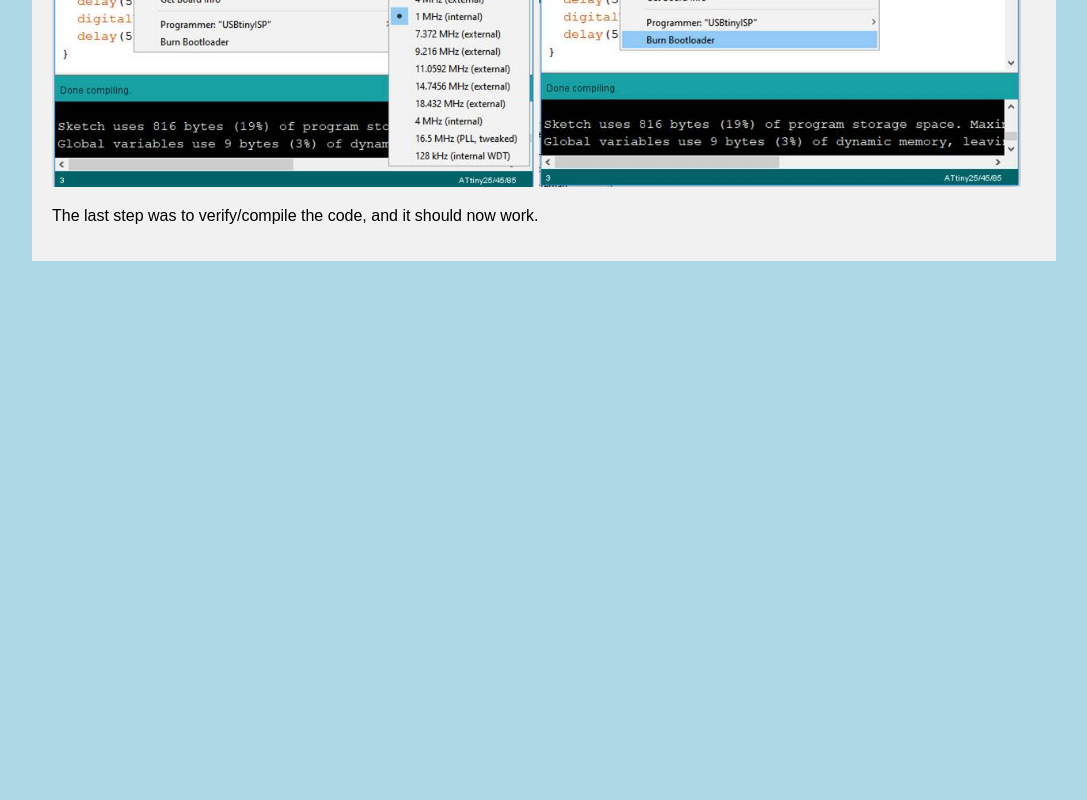
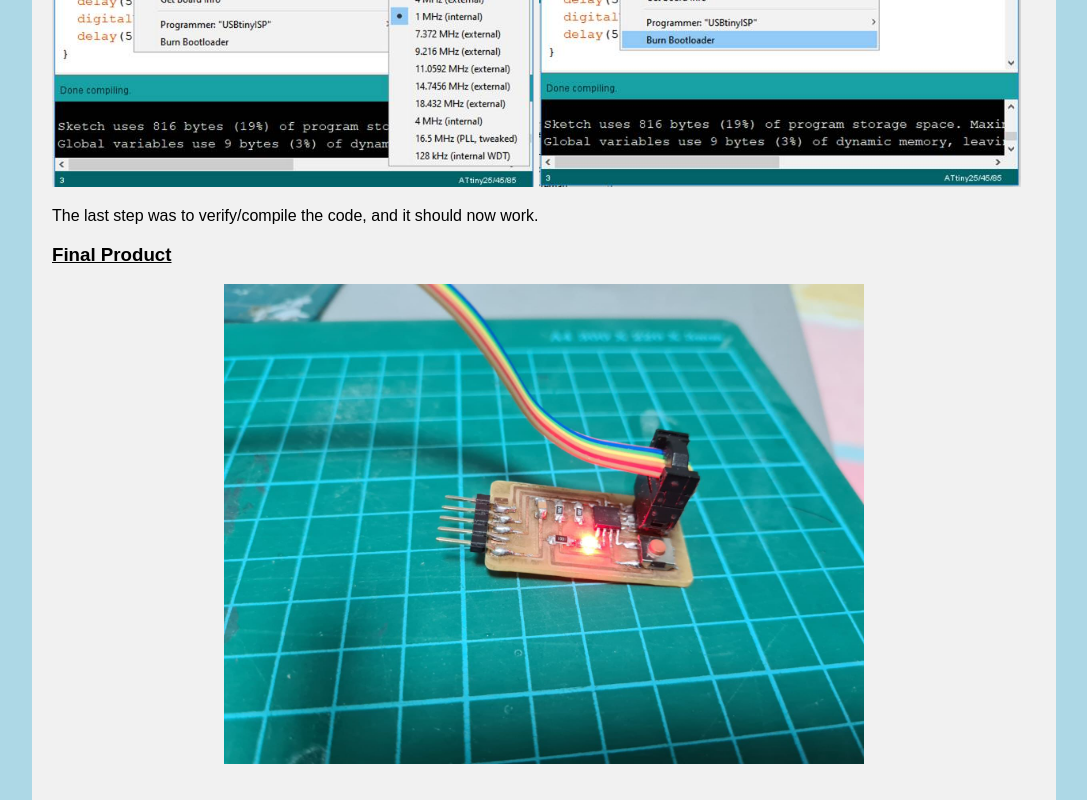
Before and after one commit to ianlimm/EP1001, a plain HTML site: page embededprogramming.html in a window 1280 px wide. Shown: the part 3197-3997 px from the top of the page, without its empty margins (96-1183 px from the left). Before the commit the page ends 3458 px from the top, so only its background shows below. Drawn offline with Linux system fonts and the light colour scheme.

Commit message:
added pic

```diff
--- a/embededprogramming.html
+++ b/embededprogramming.html
@@ -46,6 +46,10 @@
       <p>
           The last step was to verify/compile the code, and it should now work.
       </p>
+      <h3><u>Final Product</u></h3>
+      <p>
+        <img src="./images/helloworld blink.jpg"width="65%"class="center">
+      </p>
     </div>
   </body>
 </html>
```
Also changed, not shown: images/helloworld blink.jpg (added).
